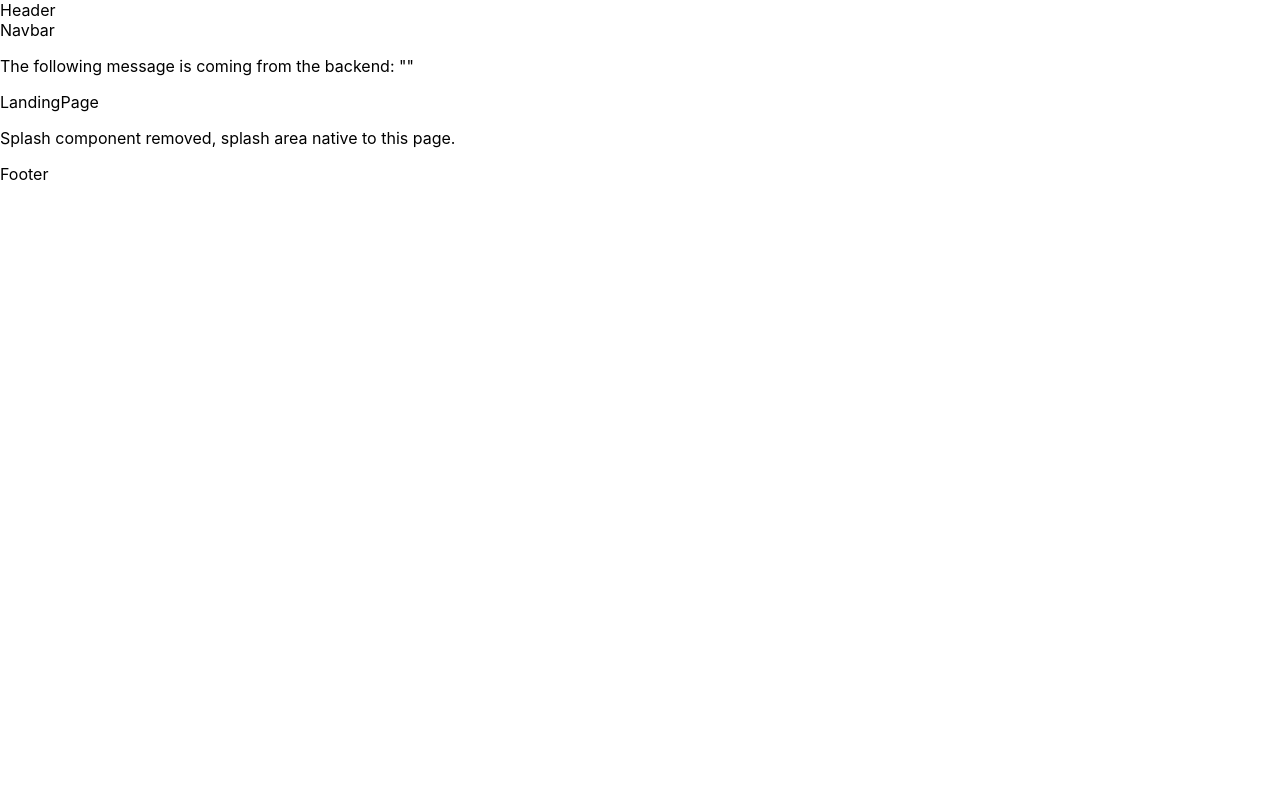
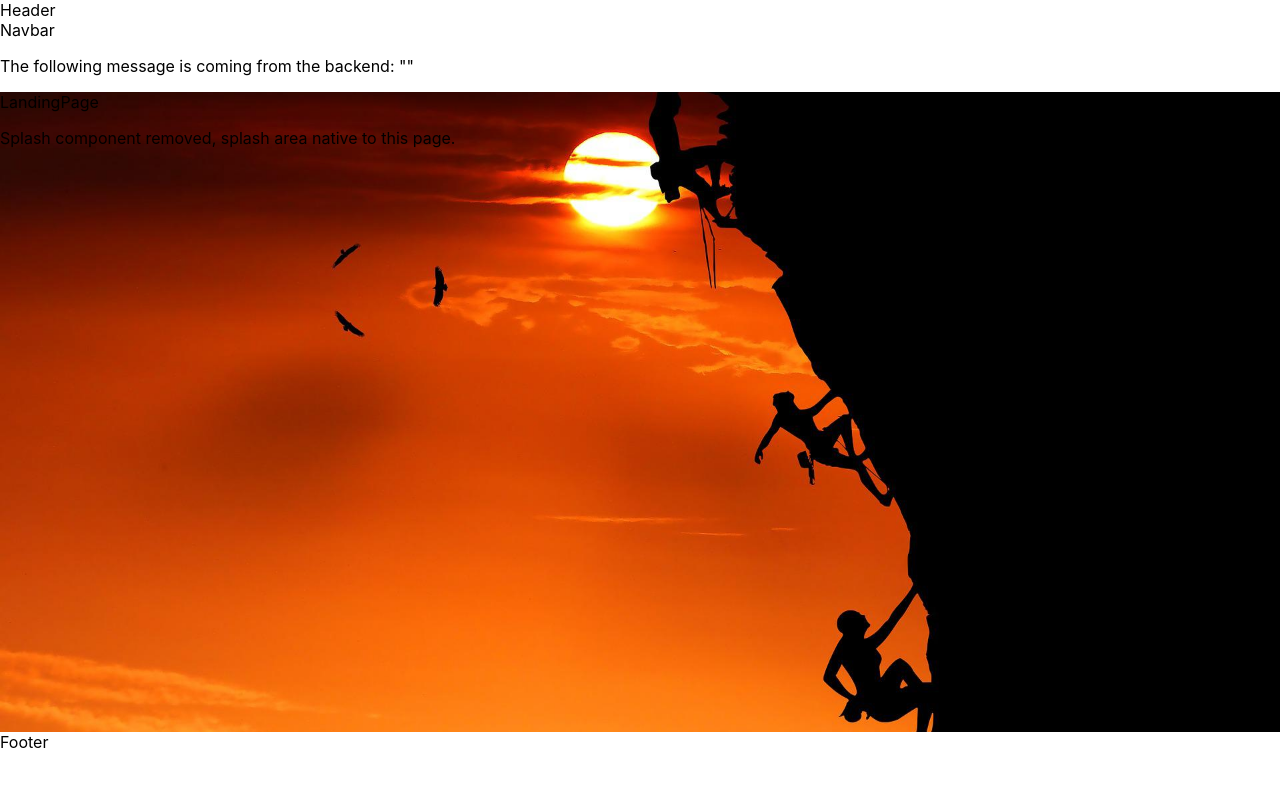
Before and after one commit to mz106/climbing-buddy-fe, a React (Create React App) app: page / in a window 1280 px wide. Shown: the top 786 px of the page. Built offline with nearby package versions, Linux system fonts and the light colour scheme; no server answers.

Commit message:
#31 background image added

```diff
--- a/src/App.css
+++ b/src/App.css
@@ -1,38 +1,5 @@
-.App {
-  text-align: center;
+*{
+  box-sizing: border-box;
+  margin: 0;
+  padding: 0;
 }
-
-.App-logo {
-  height: 40vmin;
-  pointer-events: none;
-}
-
-@media (prefers-reduced-motion: no-preference) {
-  .App-logo {
-    animation: App-logo-spin infinite 20s linear;
-  }
-}
-
-.App-header {
-  background-color: #282c34;
-  min-height: 100vh;
-  display: flex;
-  flex-direction: column;
-  align-items: center;
-  justify-content: center;
-  font-size: calc(10px + 2vmin);
-  color: white;
-}
-
-.App-link {
-  color: #61dafb;
-}
-
-@keyframes App-logo-spin {
-  from {
-    transform: rotate(0deg);
-  }
-  to {
-    transform: rotate(360deg);
-  }
-}
--- /dev/null
+++ b/src/pages/landingPage/LandingPage.css
@@ -0,0 +1,9 @@
+
+.landing-page-main{
+
+    background-image: url("./Images/wallpaper.jpg") ;
+    background-position: center;
+  background-repeat: no-repeat;
+  background-size: cover;
+   height: 80vh;
+}
--- a/src/pages/landingPage/LandingPage.js
+++ b/src/pages/landingPage/LandingPage.js
@@ -1,13 +1,12 @@
 import React from 'react';
-
-
+import "./LandingPage.css"
 
 const LandingPage = () => {
   return (
-    <>
+    <div className='landing-page-main'>
         <div>LandingPage</div>
-        <p>Splash component removed, splash area native to this page.</p>
-    </>
+        <p>Splash  component removed, splash area native to this page.</p>
+    </div>
   );
 };
 
```
Also changed, not shown: src/pages/landingPage/Images/wallpaper.jpg (added).
